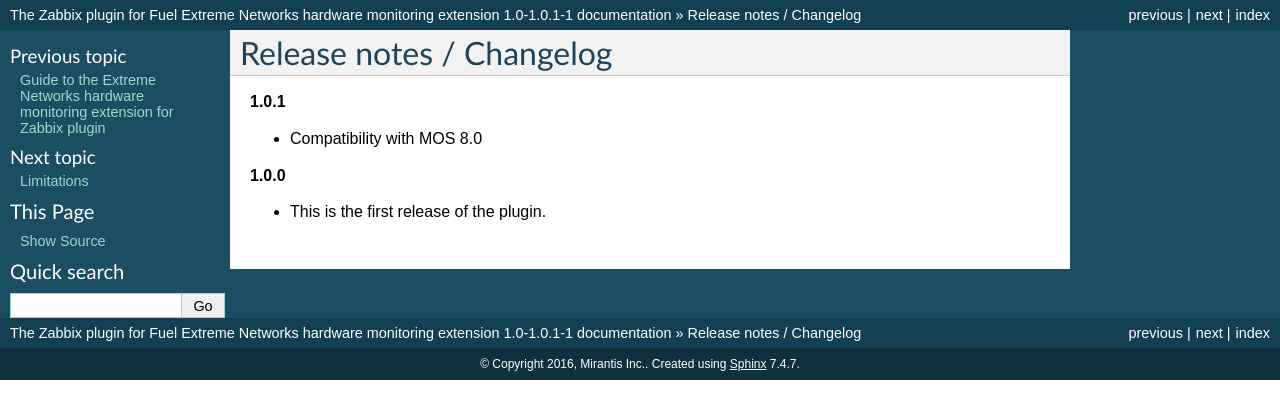
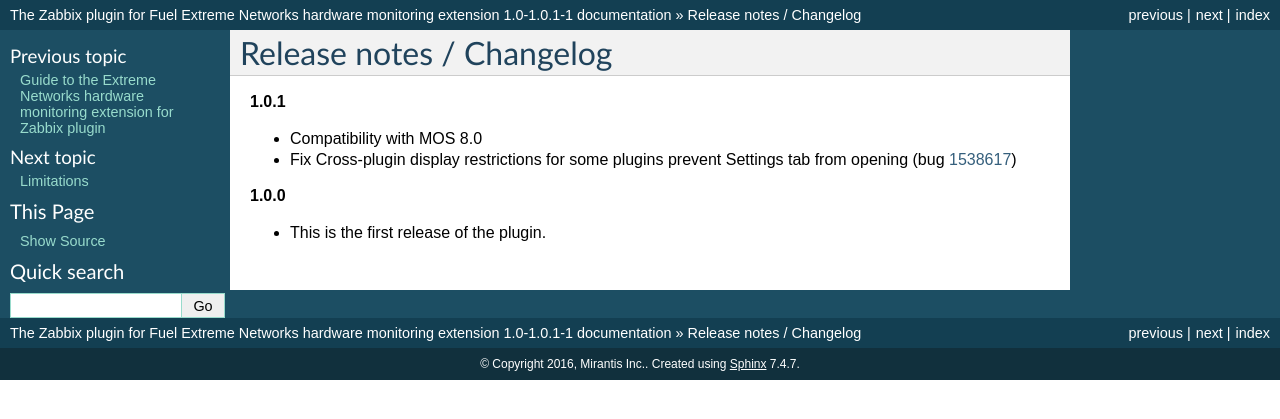
Before and after one commit to openstack-archive/fuel-plugin-zabbix-monitoring-extreme-networks, a Sphinx documentation site: the page built from doc/plugin-guide/source/changelog.rst, in a window 1280 px wide. Shown: the top 419 px of the page. Built offline with Sphinx 7.4.7, drawn with Linux system fonts in a browser that asks for light colours.

Commit message:
Add missing fixed bug in doc
Change-Id: I8fccd88454ca0ae3d03e9aa41ad44602f4e377c4

```diff
--- a/doc/plugin-guide/source/changelog.rst
+++ b/doc/plugin-guide/source/changelog.rst
@@ -4,6 +4,9 @@
 **1.0.1**
 
 * Compatibility with MOS 8.0
+* Fix Cross-plugin display restrictions for some plugins prevent Settings tab from opening (bug 1538617_)
+
+.. _1538617: https://bugs.launchpad.net/fuel-plugins/+bug/1538617
 
 **1.0.0**
 
```
